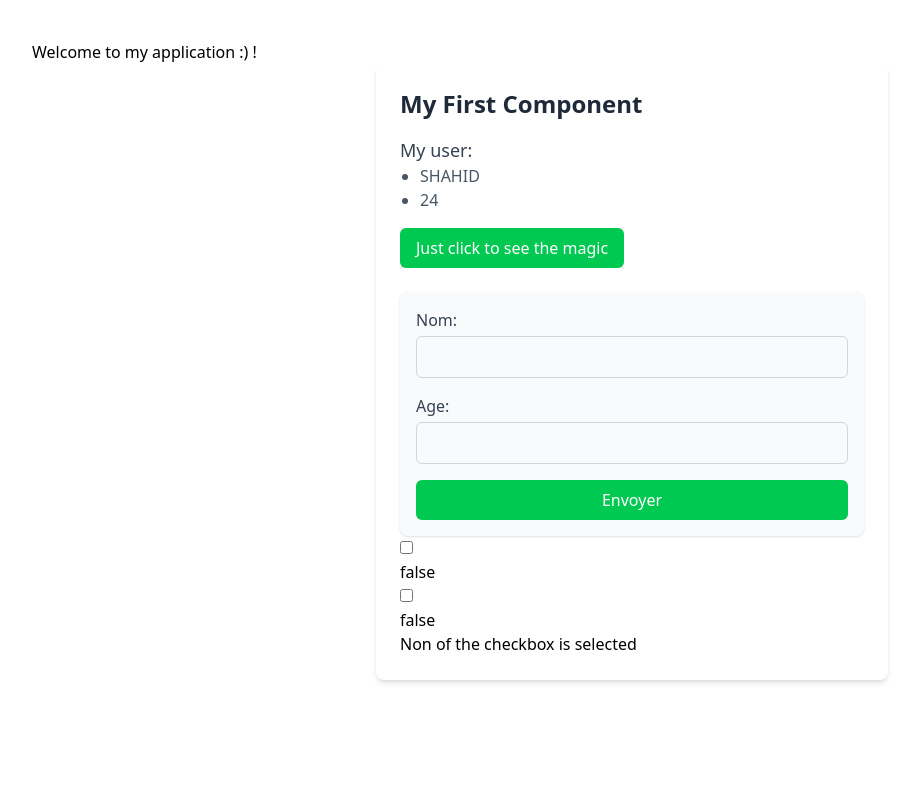
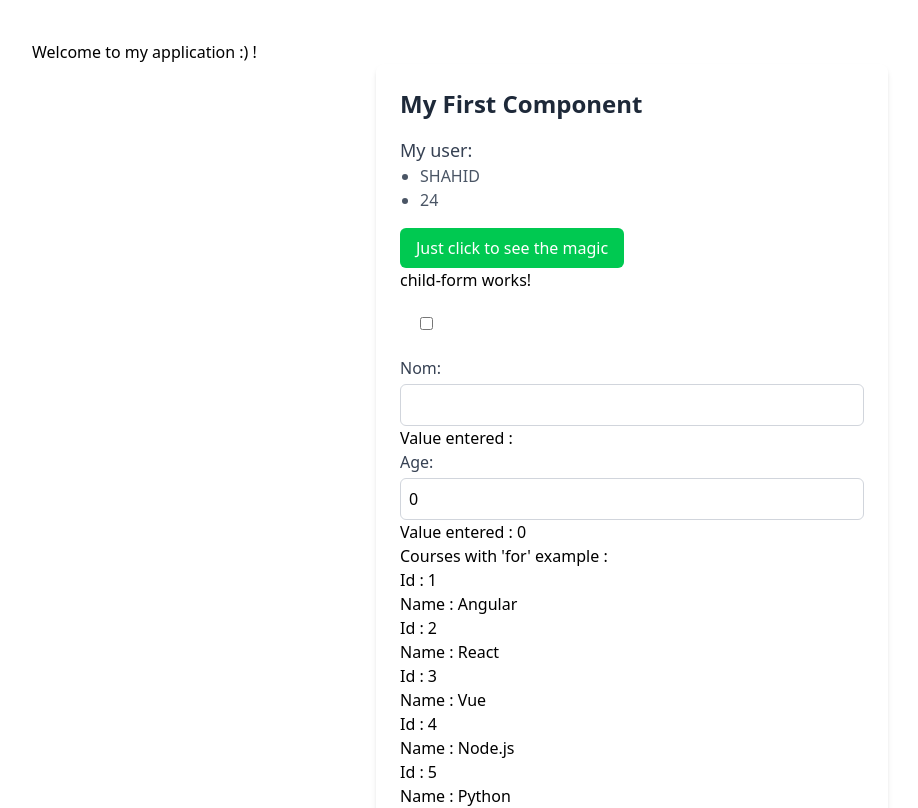
Before and after one commit to hotakmuhammad/angular, an Angular app: page / in a window 1280 px wide. Shown: the top 808 px of the page, without its empty margins (8-926 px from the left). Built offline with nearby package versions, Linux system fonts and the light colour scheme.

Commit message:
Exercise component

```diff
--- a/src/app/app.component.ts
+++ b/src/app/app.component.ts
@@ -1,5 +1,6 @@
 import { Component } from '@angular/core';
 import { MyFirstComponentComponent } from "./components/my-first-component/my-first-component.component";
+import { ChildFormComponent } from "./components/child-form/child-form.component";
 
 
 
@@ -10,7 +11,7 @@ interface Person{
 
 @Component({
   selector: 'app-root',
-  imports: [MyFirstComponentComponent],
+  imports: [MyFirstComponentComponent, ChildFormComponent],
   templateUrl: './app.component.html',
   styleUrl: './app.component.css'
 })
--- /dev/null
+++ b/src/app/components/child-form/child-form.component.html
@@ -0,0 +1,67 @@
+<h1>child-form works!</h1>
+
+<div class="m-5">
+    <input type="checkbox" (change)="toggleForm($event)"  id="checkbox" name="checkbox" value="checkbox">
+
+</div>
+
+<div *ngIf="isFormVisible" class="myFormContainer mt-6">
+    <form (submit)="handleSubmit($event)" class="space-y-4 bg-gray-50 p-4 rounded-lg shadow">
+
+        <div class="flex flex-col">
+            <label for="name" class="text-gray-700 font-medium">Nom:</label>
+            <input
+                class="mt-1 p-2 border border-gray-300 rounded-md focus:ring-2 focus:ring-green-400 outline-none"
+                type="text" name="name" id="name"
+            >
+        </div>
+
+        <div class="flex flex-col">
+            <label for="age" class="text-gray-700 font-medium">Age:</label>
+            <input
+                class="mt-1 p-2 border border-gray-300 rounded-md focus:ring-2 focus:ring-green-400 outline-none"
+                type="number" name="age" id="age"
+            >
+        </div>
+
+        <button
+            class="w-full bg-green-500 text-white px-4 py-2 rounded-md transition duration-300 hover:bg-sky-700 focus:ring-2 focus:ring-green-300"
+        >
+            Envoyer
+        </button>
+    </form>
+</div>
+
+<div>
+    <div class="flex flex-col">
+        <label for="name" class="text-gray-700 font-medium">Nom:</label>
+        <input
+            [(ngModel)]="inputValueName"
+            class="mt-1 p-2 border border-gray-300 rounded-md focus:ring-2 focus:ring-green-400 outline-none"
+            type="text" name="name" id="name"
+        >
+        <p>Value entered : {{ inputValueName }} </p>
+    </div>
+
+    <div class="flex flex-col">
+        <label for="age" class="text-gray-700 font-medium">Age:</label>
+        <input
+        [(ngModel)]="inputValueAge"
+            class="mt-1 p-2 border border-gray-300 rounded-md focus:ring-2 focus:ring-green-400 outline-none"
+            type="number" name="age" id="age"
+        >
+        <p>Value entered : {{ inputValueAge }} </p>
+    </div>
+</div>
+
+<div>
+    <p>Courses with 'for' example : </p>
+    @for (course of courses; track course.id) {
+
+
+        <ul>
+            <li>Id : {{ course.id }}</li>
+            <li>Name : {{ course.name }}</li>
+        </ul>}
+
+</div>
--- /dev/null
+++ b/src/app/components/child-form/child-form.component.ts
@@ -0,0 +1,58 @@
+import { CommonModule } from '@angular/common';
+import { Component } from '@angular/core';
+import { FormsModule } from '@angular/forms';
+
+@Component({
+  selector: 'app-child-form',
+  imports: [FormsModule,CommonModule],
+  templateUrl: './child-form.component.html',
+  styleUrl: './child-form.component.css'
+})
+export class ChildFormComponent {
+
+  courses = [
+    { id: 1, name: 'Angular' },
+    { id: 2, name: 'React' },
+    { id: 3, name: 'Vue' },
+    { id: 4, name: 'Node.js' },
+    { id: 5, name: 'Python' },
+    { id: 6, name: 'Java' },
+    { id: 7, name: 'C#' },
+    { id: 8, name: 'PHP' },
+    { id: 9, name: 'Ruby' },
+    { id: 10, name: 'Swift' }
+  ]
+
+  constructor() {
+  }
+
+
+  isFormVisible: boolean = false;
+
+  inputValueName: string = '';
+  inputValueAge: number = 0;
+
+  handleSubmit(e: Event): void {
+    e.preventDefault();
+    console.log(e);
+    alert('Form submitted!');
+
+    const target = e.target as HTMLFormElement;
+    const formDate = new FormData(target);
+
+    const name: string = formDate.get('name')!.toString();
+    const age: number = Number(formDate.get('age'));
+
+    alert(`Name: ${name}, Age: ${age}`);
+
+
+  }
+
+  toggleForm(e: Event): void {
+    this.isFormVisible = !this.isFormVisible;
+    e.preventDefault();
+  }
+
+
+
+}
--- a/src/app/components/my-first-component/my-first-component.component.html
+++ b/src/app/components/my-first-component/my-first-component.component.html
@@ -9,40 +9,14 @@
 
     <button
         (click)="handleClick()"
-        class="mt-4 bg-green-500 text-white px-4 py-2 rounded-md transition duration-300 hover:bg-sky-700 focus:ring-2 focus:ring-green-300"
-    >
+        class="mt-4 bg-green-500 text-white px-4 py-2 rounded-md transition duration-300 hover:bg-sky-700 focus:ring-2 focus:ring-green-300">
         Just click to see the magic
     </button>
 
-    <div class="myFormContainer mt-6">
-        <form (submit)="handleSubmit($event)" class="space-y-4 bg-gray-50 p-4 rounded-lg shadow">
+<app-child-form></app-child-form>
 
-            <div class="flex flex-col">
-                <label for="name" class="text-gray-700 font-medium">Nom:</label>
-                <input
-                    class="mt-1 p-2 border border-gray-300 rounded-md focus:ring-2 focus:ring-green-400 outline-none"
-                    type="text" name="name" id="name"
-                >
-            </div>
-
-            <div class="flex flex-col">
-                <label for="age" class="text-gray-700 font-medium">Age:</label>
-                <input
-                    class="mt-1 p-2 border border-gray-300 rounded-md focus:ring-2 focus:ring-green-400 outline-none"
-                    type="number" name="age" id="age"
-                >
-            </div>
-
-            <button
-                class="w-full bg-green-500 text-white px-4 py-2 rounded-md transition duration-300 hover:bg-sky-700 focus:ring-2 focus:ring-green-300"
-            >
-                Envoyer
-            </button>
-        </form>
-    </div>
-
-    <div>
-        <div>
+    <div class="flex">
+        <div class="m-5">
             <input type="checkbox" (change)="handleCheckBox($event)" id="checkbox" name="checkbox" value="checkbox">
             <p>{{ checkBoxValue }}</p>
         </div>
@@ -52,9 +26,10 @@
             <p>{{ checkBoxValue1 }}</p>
         </div> -->
 
-        <div>
+        <div class="m-5">
             <input type="checkbox" [(ngModel)]="checkBoxValue2">
             <p>{{ checkBoxValue2 }}</p>
+        </div>
     </div>
 
             <!-- if/else Example of ngModel with checkbox -->
@@ -68,4 +43,3 @@
                 <p>Non of the checkbox is selected</p>
             }
 </div>
-</div>
--- a/src/app/components/my-first-component/my-first-component.component.ts
+++ b/src/app/components/my-first-component/my-first-component.component.ts
@@ -1,9 +1,10 @@
 import { Component } from '@angular/core';
 import { FormsModule } from '@angular/forms';
+import { ChildFormComponent } from "../child-form/child-form.component";
 
 @Component({
   selector: 'app-my-first-component',
-  imports: [FormsModule],
+  imports: [FormsModule, ChildFormComponent],
   templateUrl: './my-first-component.component.html',
   styleUrl: './my-first-component.component.css'
 })
@@ -33,22 +34,6 @@ export class MyFirstComponentComponent {
     alert('See ! you just click the magic button');
   }
 
-  handleSubmit(e: Event): void {
-    e.preventDefault();
-    console.log(e);
-    alert('Form submitted!');
-
-    const target = e.target as HTMLFormElement;
-    const formDate = new FormData(target);
-
-    const name: string = formDate.get('name')!.toString();
-    const age: number = Number(formDate.get('age'));
-
-    alert(`Name: ${name}, Age: ${age}`);
-
-
-  }
-
   handleCheckBox(e: Event): void {
 
     const target = e.target as HTMLInputElement;
```
Also changed, not shown: src/app/components/child-form/child-form.component.css (added), 1 other file (tests, documents, lock files or other folders). Lines whose indentation alone changed are shown as unchanged.
